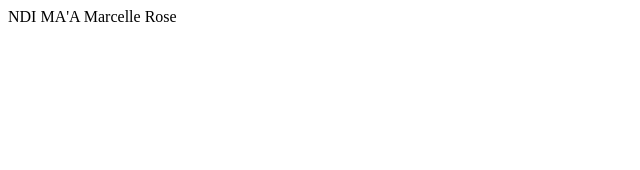
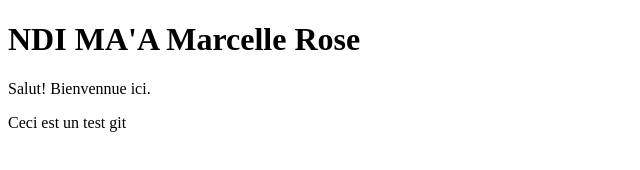
Before and after one commit to Marcelle-Ndi/test-git, a plain HTML site: page index.html in a window 1280 px wide. Shown: the whole page, without its empty margins (0-640 px from the left). Drawn offline with Linux system fonts and the light colour scheme.

Commit message:
Ajout de deux paragraphes

```diff
--- a/index.html
+++ b/index.html
@@ -8,6 +8,8 @@
     <link rel='stylesheet' type='text/css' media='screen' href='index.css'>
 </head>
 <body>
-    NDI MA'A Marcelle Rose
+    <h1>NDI MA'A Marcelle Rose</h1>
+    <p>Salut! Bienvennue ici.</p>
+    <p>Ceci est un test git</p>
 </body>
 </html>
```
